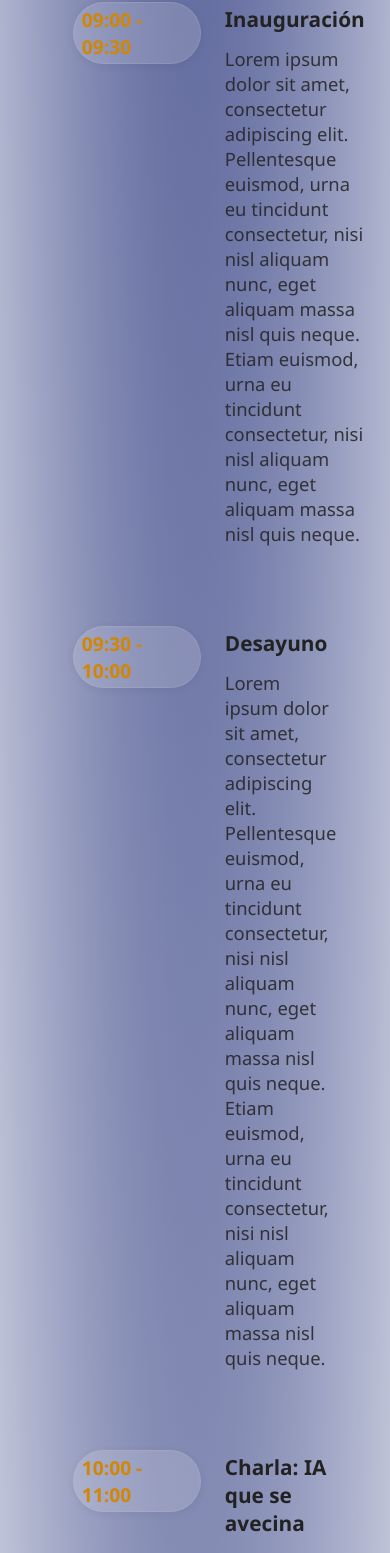
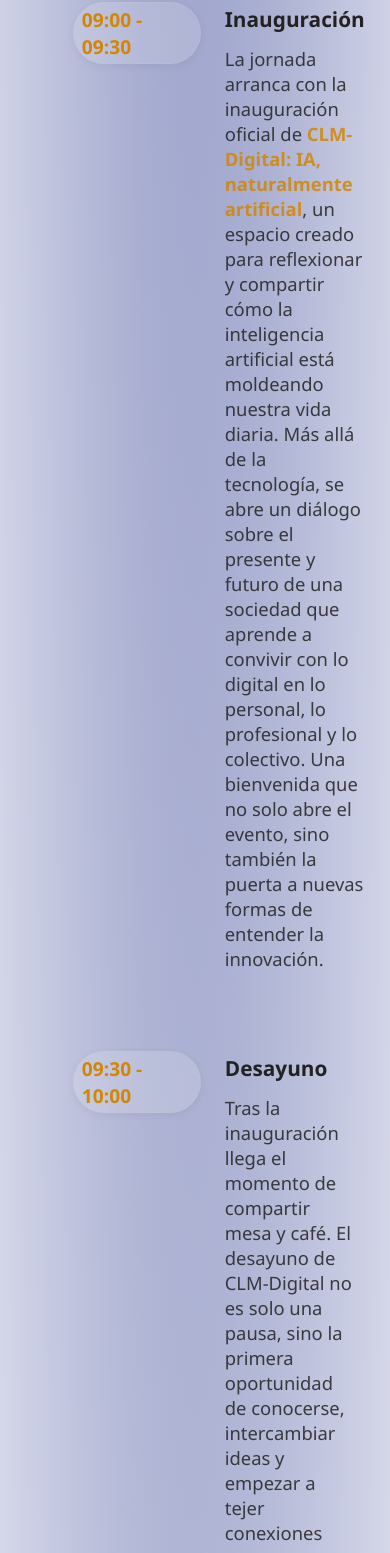
Before and after one commit to fernandomartin18/clmDigital, a React (Vite) app: page / in a window 390 px wide. Shown: the part 2160-3713 px from the top of the page. Built offline with nearby package versions, Linux system fonts and the light colour scheme.

Commit message:
Programa finalizado, no responsive

```diff
--- a/src/components/Programa.jsx
+++ b/src/components/Programa.jsx
@@ -4,47 +4,85 @@
   {
     hora: ' 09:00 - 09:30',
     titulo: 'Inauguración',
-    descripcion: 'Lorem ipsum dolor sit amet, consectetur adipiscing elit. Pellentesque euismod, urna eu tincidunt consectetur, nisi nisl aliquam nunc, eget aliquam massa nisl quis neque. Etiam euismod, urna eu tincidunt consectetur, nisi nisl aliquam nunc, eget aliquam massa nisl quis neque.'
+    descripcion: (
+      <>
+        La jornada arranca con la inauguración oficial de <span className="marca-clm">CLM-Digital: IA, naturalmente artificial</span>, un espacio creado para reflexionar y compartir cómo la inteligencia artificial está moldeando nuestra vida diaria. Más allá de la tecnología, se abre un diálogo sobre el presente y futuro de una sociedad que aprende a convivir con lo digital en lo personal, lo profesional y lo colectivo. Una bienvenida que no solo abre el evento, sino también la puerta a nuevas formas de entender la innovación.
+      </>
+    )
   },
   {
     hora: ' 09:30 - 10:00',
     titulo: 'Desayuno',
-    descripcion: 'Lorem ipsum dolor sit amet, consectetur adipiscing elit. Pellentesque euismod, urna eu tincidunt consectetur, nisi nisl aliquam nunc, eget aliquam massa nisl quis neque. Etiam euismod, urna eu tincidunt consectetur, nisi nisl aliquam nunc, eget aliquam massa nisl quis neque.'
+    descripcion: 'Tras la inauguración llega el momento de compartir mesa y café. El desayuno de CLM-Digital no es solo una pausa, sino la primera oportunidad de conocerse, intercambiar ideas y empezar a tejer conexiones que continuarán durante toda la jornada. Entre sorbo y sorbo, la inteligencia artificial se cuela en las conversaciones y convierte este encuentro en el arranque perfecto para un día de inspiración colectiva.'
   },
   {
     hora: ' 10:00 - 11:00',
-    titulo: 'Charla: IA que se avecina',
-    descripcion: 'Lorem ipsum dolor sit amet, consectetur adipiscing elit. Pellentesque euismod, urna eu tincidunt consectetur, nisi nisl aliquam nunc, eget aliquam massa nisl quis neque. Etiam euismod, urna eu tincidunt consectetur, nisi nisl aliquam nunc, eget aliquam massa nisl quis neque.'
+    titulo: 'Charla 1 – La IA que se avecina: cuando el algoritmo manda, ¿quién piensa?',
+    descripcion: (
+      <>
+        ¿Puede ChatGPT hacerte los deberes? ¿Te quitará un algoritmo el trabajo antes de acabar la carrera? ¿La IA solo sirve para generar deepfakes y dibujos raros? Este espacio dado por el Vicerrectorado de Universidad Digital, aterriza las dudas más comunes sobre la inteligencia artificial en un lenguaje cercano y directo. Más que un repaso técnico, es una invitación a reflexionar sobre cómo los algoritmos influyen en nuestra vida diaria, qué beneficios aportan y qué riesgos debemos tener en cuenta. Una sesión pensada para abrir los ojos a estudiantes y profesionales sobre el presente de la IA y su impacto en nuestra sociedad.
+        <br />
+        <a
+          href="https://www.uclm.es/toledo/fcsociales/ultimasnovedades/charla-introductoria-sobre-ia"
+          target="_blank"
+          rel="noopener noreferrer"
+          style={{
+            display: 'inline-block',
+            marginTop: '0.7em',
+            fontWeight: 'bold',
+            color: 'var(--primary, #e79608)',
+            textDecoration: 'none',
+          }}
+        >
+          Saber Más &gt;
+        </a>
+      </>
+    )
   },
   {
     hora: ' 11:00 - 12:00',
-    titulo: 'Ponente 1',
-    descripcion: 'Lorem ipsum dolor sit amet, consectetur adipiscing elit. Pellentesque euismod, urna eu tincidunt consectetur, nisi nisl aliquam nunc, eget aliquam massa nisl quis neque. Etiam euismod, urna eu tincidunt consectetur, nisi nisl aliquam nunc, eget aliquam massa nisl quis neque.'
+    titulo: 'Charla 2 – Juan de Dios Llamas',
+    descripcion: (
+      <>
+        Chief Data Oficer en BBDO & Proximity, profesor en escuelas de negocio y auténtico evangelista del poder del dato, Juan de Dios Llamas lleva más de una década ayudando a empresas y equipos a entender que la información no sirve de nada si no se convierte en conocimiento. Su charla en <span className="marca-clm">CLM-Digital: IA, naturalmente artificial</span> explorará cómo los datos, bien gestionados, son la gasolina de la inteligencia artificial: desde la publicidad hasta la estrategia empresarial, pasando por la forma en que cada clic y cada búsqueda dibujan nuestro presente digital. Una sesión pensada para descubrir cómo la IA transforma industrias, marcas y personas, y por qué el futuro será de quienes sepan leer entre los números.
+      </>
+    )
   },
   {
     hora: ' 12:00 - 13:00',
-    titulo: 'Ponente 2',
-    descripcion: 'Lorem ipsum dolor sit amet, consectetur adipiscing elit. Pellentesque euismod, urna eu tincidunt consectetur, nisi nisl aliquam nunc, eget aliquam massa nisl quis neque. Etiam euismod, urna eu tincidunt consectetur, nisi nisl aliquam nunc, eget aliquam massa nisl quis neque.'
+    titulo: 'Charla 3 – Pablo Morillo González',
+    descripcion: (
+      <>
+        Director del Segmento de Vuelo en Deimos y pionero en proyectos aeroespaciales desde Puertollano, Pablo Morillo vive entre satélites, innovación y futuro. Bajo su liderazgo se han desarrollado misiones como <span className="marca-clm">Comet Interceptor</span> con la Agencia Espacial Europea, el nanosatélite <span className="marca-clm">Neptuno</span> con estructura 3D y sistemas de inteligencia artificial para vigilancia marítima, o <span className="marca-clm">DRACO</span>, un proyecto que estudia cómo reducir la basura espacial. Su charla en <span className="marca-clm">CLM-Digital: IA, naturalmente artificial</span> mostrará cómo la inteligencia artificial no solo revoluciona la Tierra, sino también el espacio. Una visión inspiradora sobre cómo los algoritmos ya nos acompañan más allá de la atmósfera y qué significa para la exploración y la vida en nuestro planeta.
+      </>
+    )
   },
   {
     hora: ' 13:00 - 14:00',
-    titulo: 'Mesa redonda con empresas',
-    descripcion: 'Lorem ipsum dolor sit amet, consectetur adipiscing elit. Pellentesque euismod, urna eu tincidunt consectetur, nisi nisl aliquam nunc, eget aliquam massa nisl quis neque. Etiam euismod, urna eu tincidunt consectetur, nisi nisl aliquam nunc, eget aliquam massa nisl quis neque.'
+    titulo: 'Mesa Redonda – Celonis & Madrija',
+    descripcion: (
+      <>
+        Dos visiones, un mismo reto: entender cómo la inteligencia artificial y el análisis de datos están transformando la manera en que trabajamos y tomamos decisiones. <span className="marca-clm">Celonis</span>, líder mundial en process mining, mostrará cómo descubrir y optimizar procesos ocultos en las organizaciones gracias a la IA. <span className="marca-clm">Madrija</span>, con su experiencia en soluciones digitales y de negocio, aportará la perspectiva cercana de cómo estas tecnologías aterrizan en las empresas de nuestro entorno. Una conversación abierta que pondrá frente a frente la escala global y la realidad local, para demostrar que la inteligencia artificial no es un concepto lejano, sino una herramienta ya imprescindible.
+      </>
+    )
   },
   {
     hora: ' 14:00 - 14:30',
     titulo: 'Clausura',
-    descripcion: 'Lorem ipsum dolor sit amet, consectetur adipiscing elit. Pellentesque euismod, urna eu tincidunt consectetur, nisi nisl aliquam nunc, eget aliquam massa nisl quis neque. Etiam euismod, urna eu tincidunt consectetur, nisi nisl aliquam nunc, eget aliquam massa nisl quis neque.'
+    descripcion: (
+      <>
+        La jornada se despide, pero las ideas siguen su curso. En la clausura de <span className="marca-clm">CLM-Digital: IA, naturalmente artificial</span>, recapitularemos lo aprendido y vivido: desde los retos que nos plantea la inteligencia artificial hasta las oportunidades que abre en nuestras empresas, instituciones y vidas cotidianas. Más que un final, es una invitación a seguir explorando, investigando y aplicando lo descubierto hoy. Porque la innovación no termina con el cierre del evento: empieza cada vez que decidimos llevarla a la práctica.
+      </>
+    )
   },
   {
-    hora: ' 14:30 - 15:30',
-    titulo: 'Comida: Vino Español',
-    descripcion: 'Lorem ipsum dolor sit amet, consectetur adipiscing elit. Pellentesque euismod, urna eu tincidunt consectetur, nisi nisl aliquam nunc, eget aliquam massa nisl quis neque. Etiam euismod, urna eu tincidunt consectetur, nisi nisl aliquam nunc, eget aliquam massa nisl quis neque.'
-  },
-  {
-    hora: ' 16:00 - 20:00',
-    titulo: 'Actividades Santa Tecla',
-    descripcion: 'Lorem ipsum dolor sit amet, consectetur adipiscing elit. Pellentesque euismod, urna eu tincidunt consectetur, nisi nisl aliquam nunc, eget aliquam massa nisl quis neque. Etiam euismod, urna eu tincidunt consectetur, nisi nisl aliquam nunc, eget aliquam massa nisl quis neque.'
+    hora: ' 14:30 - 16:00',
+    titulo: 'Comida - Vino Español',
+    descripcion: (
+      <>
+        Tras la intensidad de las charlas y debates, llega el momento de brindar juntos. El vino español de <span className="marca-clm">CLM-Digital</span> será el espacio perfecto para relajarse, comentar lo aprendido y seguir generando conexiones en un ambiente más cercano. Entre copas y conversación distendida, la inteligencia artificial cede protagonismo a lo humano: la comunidad que hace posible que la innovación se convierta en realidad.
+      </>
+    )
   }
 ]
 
--- a/src/css/Programa.css
+++ b/src/css/Programa.css
@@ -56,3 +56,8 @@
   color: var(--text, #222);
   opacity: 0.85;
 }
+
+.programa-descripcion .marca-clm {
+  font-weight: bold;
+  color: var(--primary, #e79608);
+}
--- a/src/styles/themes.js
+++ b/src/styles/themes.js
@@ -5,7 +5,7 @@
     navbar: '#fafadaff',
     navbarText: '#222',
     navbarShadow: '0 2px 16px rgba(0,0,0,0.08)',
-    gradientBg: 'radial-gradient(ellipse 180% 180% at 50% -10%, #243179ff, #ffffffff 50%)',
+    gradientBg: 'radial-gradient(ellipse 180% 180% at 50% -10%, #828abdff, #ffffffff 50%)',
     primary: '#d28604ff',
   },
   dark: {
```
